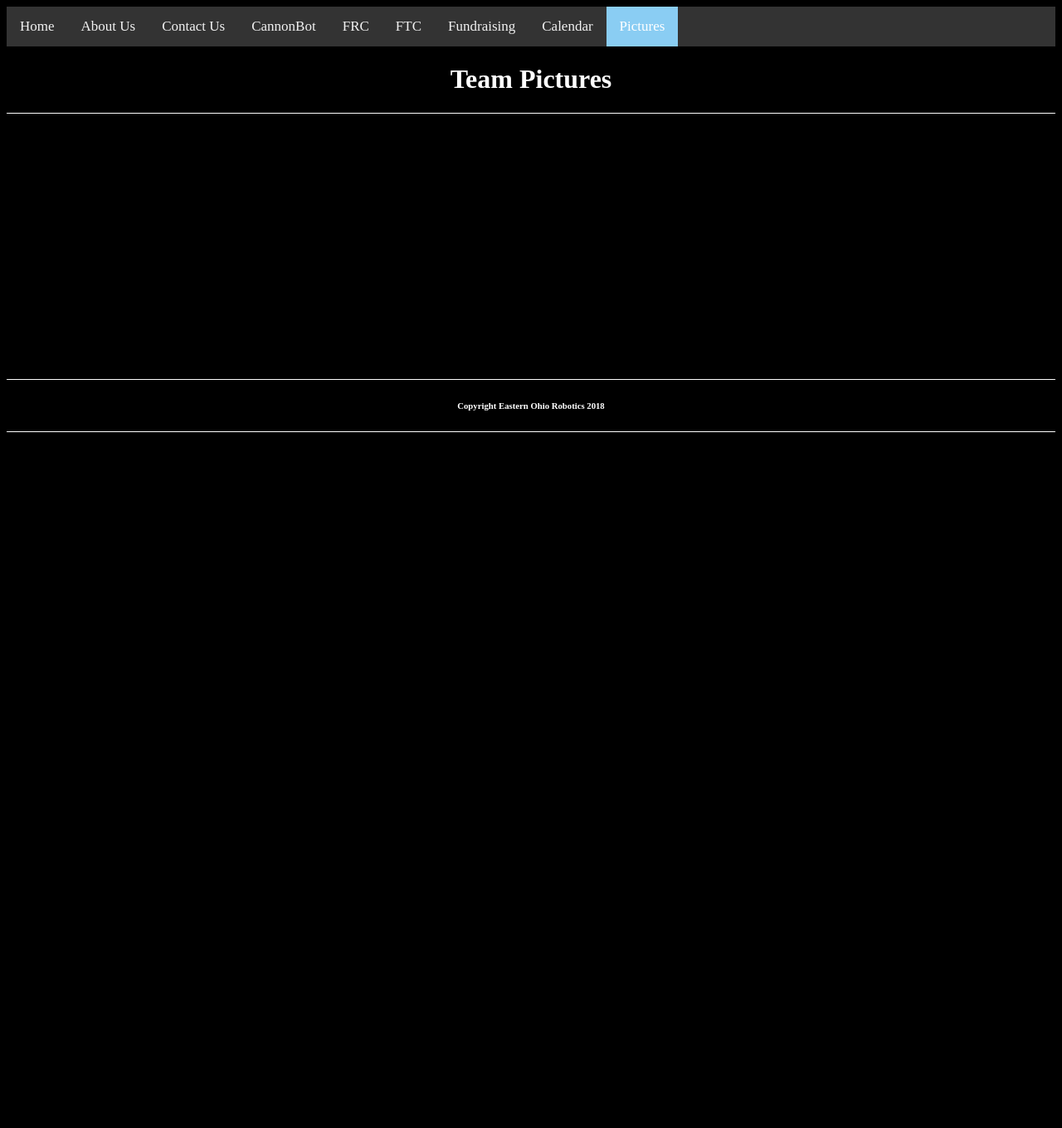
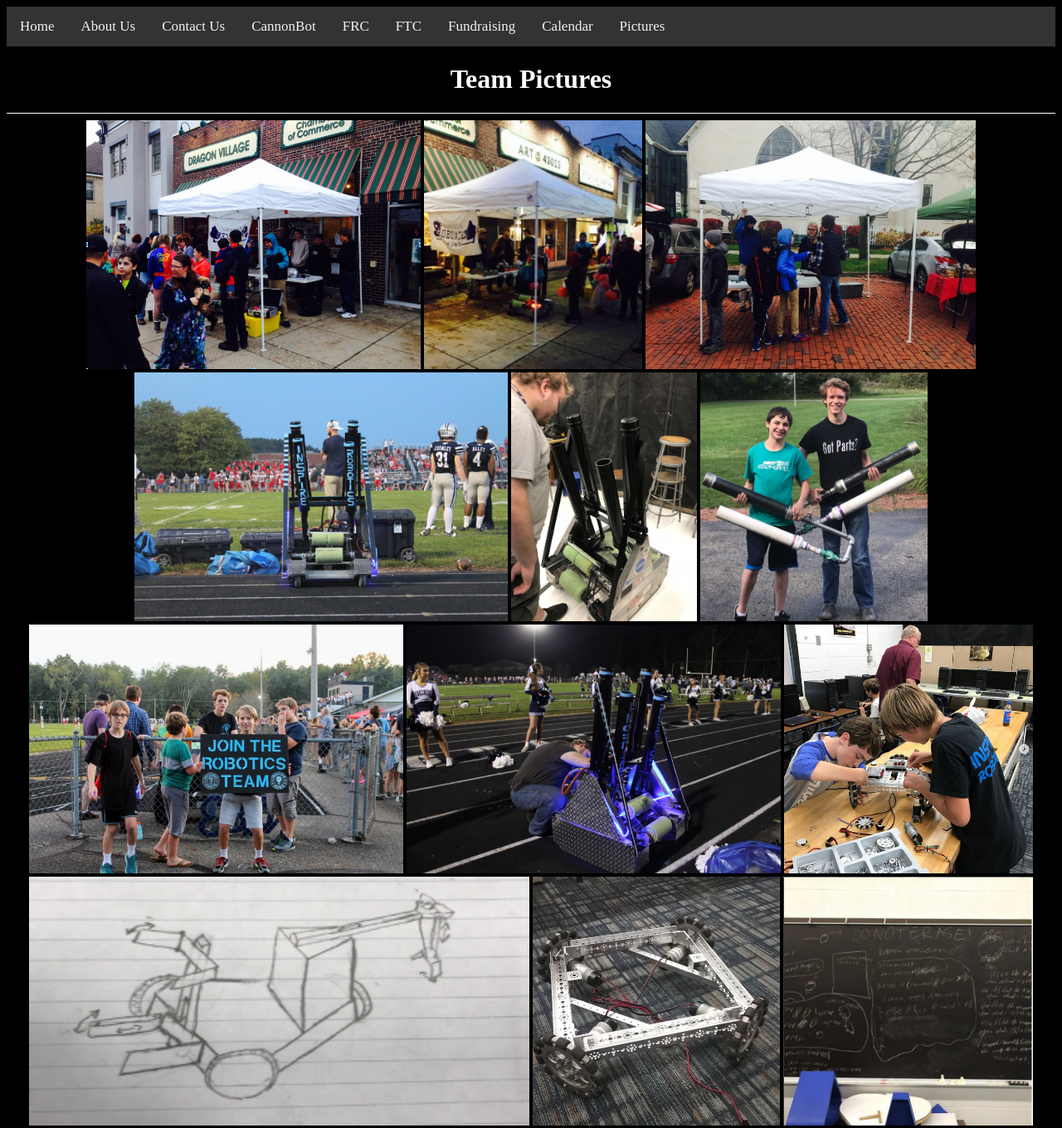
Before and after one commit to InspireRobotics/website, a plain HTML site: page Pictures.html in a window 1280 px wide. Shown: the top 1360 px of the page at 83% size. Before the commit the page ends 800 px from the top, so only its background shows below. Drawn offline with Linux system fonts and the light colour scheme.

Commit message:
pictures gallore!

```diff
--- a/Pictures.html
+++ b/Pictures.html
@@ -18,15 +18,23 @@
 			<a href="FTC.html">FTC</a>
 			<a href="Fundraising.html">Fundraising</a>
 			<a href="Calendar.html">Calendar</a>
-			<a href="Pictures.html" class="active">Pictures</a>
+			<a href="Pictures.html">Pictures</a>
 		</div>
 <h1>Team Pictures</h1>
 <hr />
-<img src"" height="300">
-<img src"" height="300">
-<img src"" height="300">
-<img src"" height="300">
-
+<img src="pictures/team pictures/outreach/trick-or-treat.png" height="300">
+<img src="pictures/team pictures/outreach/Capture01.PNG" height="300">
+<img src="pictures/team pictures/outreach/Capture02.PNG" height="300">
+<img src="pictures/team pictures/cannonbot/cannonbot.jpg" height="300">
+<img src="pictures/team pictures/cannonbot/Capture06.PNG" height="300">
+<img src="pictures/team pictures/cannonbot/cannon prototype.png" height="300">
+<img src="pictures/team pictures/cannonbot/cannon-stuff.jpg" height="300">
+<img src="pictures/team pictures/cannonbot/game2.png" height="300">
+<img src="pictures/team pictures/ftc 2017/Capture03.PNG" height="300">
+<img src="pictures/team pictures/ftc 2017/Capture05.PNG" height="300">
+<img src="pictures/team pictures/ftc 2017/drivetrain prototype.PNG" height="300">
+<img src="pictures/team pictures/ftc 2017/gyro code.png" height="300">
+<img src="pictures/team pictures/ftc 2017/intake-prototype.PNG" height="300">
 		</div>
 <hr />
 <h6>Copyright Eastern Ohio Robotics 2018</h6>
```
Also changed, not shown: 6 other files.
